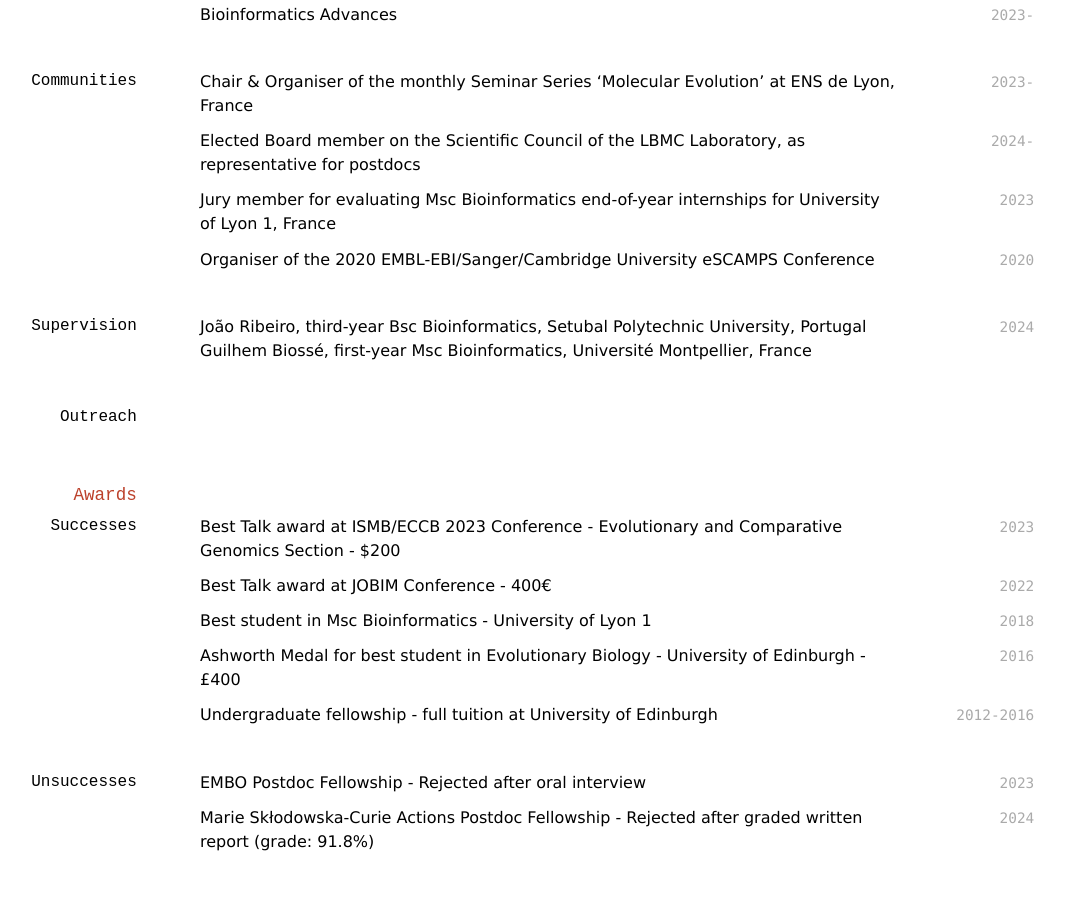
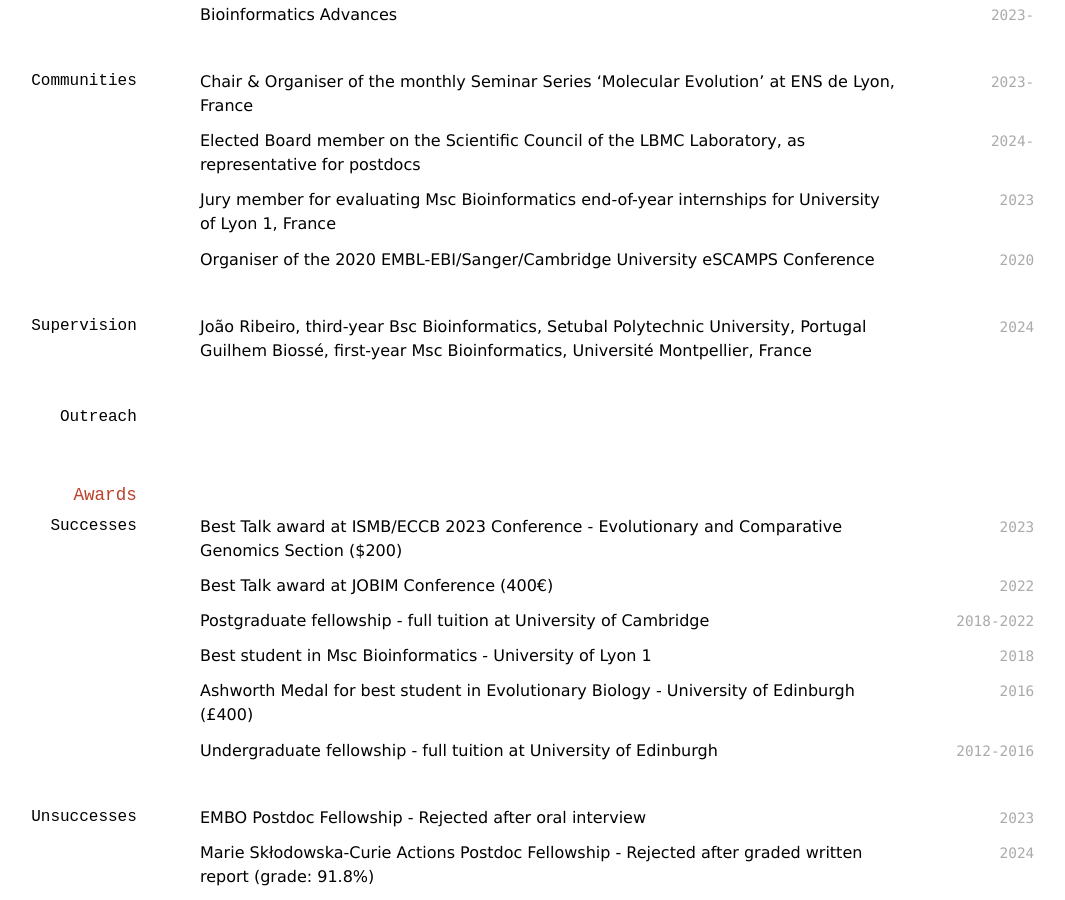
Before and after one commit to bricoletc/Brice_Markdown_CV, a Jekyll site: the page built from index.md, in a window 1280 px wide and 900 px high, scrolled down 1765 px. Shown: the whole window, without its empty margins (132-1197 px from the left). Built offline with Jekyll 4.4.1, drawn with Linux system fonts in a browser that asks for light colours; before the commit the page ends 2630 px from its top, so only the background shows below that.

Commit message:
Added PhD tuition

```diff
--- a/index.md
+++ b/index.md
@@ -145,16 +145,19 @@ Guilhem Biossé, first-year Msc Bioinformatics, Université Montpellier, France
 ### Successes
 
 `2023`
-Best Talk award at ISMB/ECCB 2023 Conference - Evolutionary and Comparative Genomics Section - $200
+Best Talk award at ISMB/ECCB 2023 Conference - Evolutionary and Comparative Genomics Section ($200)
 
 `2022`
-Best Talk award at JOBIM Conference - 400€
+Best Talk award at JOBIM Conference (400€)
+
+`2018-2022`
+Postgraduate fellowship - full tuition at University of Cambridge
 
 `2018`
 Best student in Msc Bioinformatics - University of Lyon 1
 
 `2016`
-Ashworth Medal for best student in Evolutionary Biology - University of Edinburgh - £400
+Ashworth Medal for best student in Evolutionary Biology - University of Edinburgh (£400)
 
 `2012-2016`
 Undergraduate fellowship - full tuition at University of Edinburgh
```
